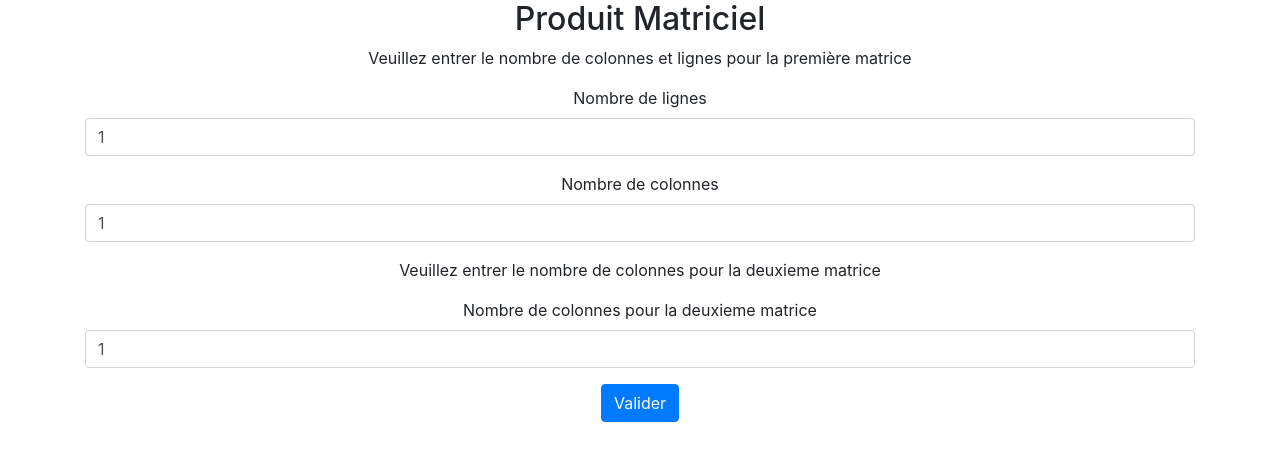
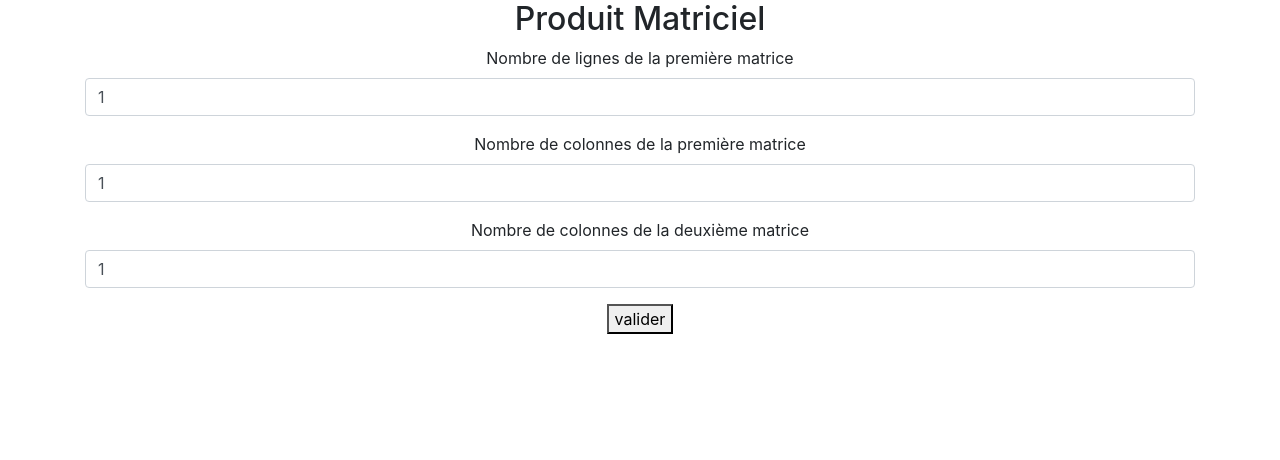
Before and after one commit to florian-barthelemy/produitMatriciel, a React (Create React App) app: page / in a window 1280 px wide. Shown: the top 460 px of the page. Built offline with nearby package versions, Linux system fonts and the light colour scheme.

Commit message:
manque affichage dynamique de la matrice resultante + css

```diff
--- a/package.json
+++ b/package.json
@@ -7,9 +7,11 @@
     "@testing-library/react": "^9.3.2",
     "@testing-library/user-event": "^7.1.2",
     "bootstrap": "^4.4.1",
+    "formik": "^2.1.1",
     "react": "^16.12.0",
     "react-dom": "^16.12.0",
-    "react-scripts": "3.3.0"
+    "react-scripts": "3.3.0",
+    "yup": "^0.28.0"
   },
   "scripts": {
     "start": "react-scripts start",
--- a/src/initialisation2.js
+++ b/src/initialisation2.js
@@ -4,35 +4,61 @@ import BodyMatrice from './matrice/bodyMatrice';
 export default function Initialisation2(props){
     let [matrice1]= useState([]);
     let [matrice2]= useState([]);
-
+    let [loading,setLoading]= useState(0)
     for ( let i=0;i<props.ligne;i++){
         matrice1[i]=[];
         for (let j=0;j<props.colonne;j++){
             matrice2[j]=[];
             matrice1[i].push(1);
             for (let k=0;k<props.colonne2;k++){
-                matrice2[j].push(0);
+                matrice2[j].push(1);
             }
         }
     }
 
 
+    function calculer(){
+
+        let res=[];
+        for (let i=0;i<props.ligne;i++){
+            res[i]=[]
+            for (let k=0;k<props.colonne2;k++){
+                res[i].push(0)
+                for (let j=0;j<props.colonne;j++){
+                    res[i][k]+=matrice1[i][j]*matrice2[j][k];
+                }
+            }
+        }
+return res
+    }
+
 return(<div className="row">
+
 <div className="col mx-2 table-responsive ">
     <table className="table">
         <thead><HeaderMatrice matrice={matrice1}/></thead>
     <tbody>
-        <BodyMatrice matrice={matrice1}/>
+        <BodyMatrice disabled={false} matrice={matrice1} calculer={calculer}/>
     </tbody>
   </table>
   </div>
   <div className="col mx-2 table-responsive">
   <table className="table">
        <thead>
-        <HeaderMatrice matrice={matrice2}/>
+        <HeaderMatrice matrice={matrice2} />
        </thead>
        <tbody>
-        <BodyMatrice matrice={matrice2}/>
+        <BodyMatrice disabled={false} matrice={matrice2} calculer={calculer}/>
+       </tbody>
+   </table>
+   </div>
+   <div className="col mx-2 table-responsive">
+  <table className="table">
+       <thead>
+        <HeaderMatrice matrice={calculer()}/>
+       </thead>
+       <tbody>
+        <BodyMatrice disabled={true} matrice={calculer()}/>
        </tbody>
    </table>
    </div>
--- a/src/matrice/bodyMatrice.js
+++ b/src/matrice/bodyMatrice.js
@@ -1,10 +1,10 @@
 import React from "react";
 import CelluleMatrice from './celluleMatrice';
 export default function BodyMatrice(props) {
-  const onChangeCellule = e => {
+ function onChangeCellule(e){
    let indice= e.target.id.split(":")
    props.matrice[indice[0]][indice[1]]=parseFloat(e.target.value);
-   console.log(props.matrice)
+   props.calculer();
   };
 
   function body() {
@@ -15,14 +15,7 @@ export default function BodyMatrice(props) {
           {ligne.map((cellule, index2) => {
             return (
               <td className="input" key={"celluleIndex" + index + index2}>
-                  <CelluleMatrice onChange={onChangeCellule} index={index} index2={index2} defaultValue={cellule}/>
-                {/* <input
-                  className=" text-center form-control"
-                  onChange={onChangeCellule}
-                  type="number"
-                  id={index+":"+index2}
-                  defaultValue={cellule}
-            /> */}
+                  <CelluleMatrice  disabled ={props.disabled} onChange={onChangeCellule} index={index} index2={index2} defaultValue={cellule}/>
               </td>
             );
           })}
--- a/src/matrice/celluleMatrice.js
+++ b/src/matrice/celluleMatrice.js
@@ -8,11 +8,12 @@ export default function CelluleMatrice(props){
             setErreurValue(true);
            }else{
                setErreurValue(false);
+               props.onChange(e)
            }
     }
     return(
         <>
-        <input onChange={onChange} defaultValue={props.defaultValue} type="number" className=" text-center form-control"/>
+        <input onChange={onChange} disabled={props.disabled} defaultValue={props.defaultValue} id={props.index+":"+props.index2} type="number" className=" text-center form-control"/>
         {erreurValue ?(<small className="text-danger">La valeur rentrée n'est pas un nombre </small>):(<></>)}
         </>
     )
--- a/src/produit.js
+++ b/src/produit.js
@@ -1,143 +1,122 @@
 import React, { useState } from "react";
 import Init2 from "./initialisation2";
+import * as Yup from "yup";
+import { Formik } from "formik";
 export default function Produit() {
   let [init, setInit] = useState(false);
   let [init2, setInit2] = useState(false);
-  let colonne = 0;
-  let colonne2 = 0;
-  let [colonneProps, setColonneProps] = useState(1);
-  let [colonne2Props, setColonne2Props] = useState(1);
-  let [ligneProps, setLigneProps] = useState(1);
-  let ligne = 0;
-  let [msgErreurLigne, setMsgErreurLigne] = useState("");
-  let [msgErreurColonne, setMsgErreurColonne] = useState("");
-  let [msgErreurColonne2, setMsgErreurColonne2] = useState("");
-  let [erreurLigne, setErreurLigne] = useState(false);
-  let [erreurColonne, setErreurColonne] = useState(false);
-  let [erreurColonne2, setErreurColonne2] = useState(false);
-  const onChangeColonne = e => {
-    colonne = e.target.value;
-    setColonneProps(colonne);
-    if (isNaN(colonne) || (colonne%1)!==0) {
-      setErreurColonne(true);
-      setMsgErreurColonne("le nombre de colonnes doit être un entier");
+  let [colonne,setColonne]=useState(1);
+  let [colonne2,setColonne2]=useState(1);
+  let [ligne,setLigne]=useState(1);
+  let [defaultValue] = useState({ colonne: 1, ligne: 1, colonne2: 1 });
 
-    } else {
-      if (colonne<1) {
-       setErreurColonne(true);
-      setMsgErreurColonne(
-        "le nombre de colonnes doit être supérieur ou égale à 1");
-      } else {
-        setErreurColonne(false);
-      }
-    }
-  };
-
-  const onChangeColonne2 = e => {
-    colonne2 = e.target.value;
-    setColonne2Props(colonne2);
-    if (colonne2 < 1) {
-      setErreurColonne2(true);
-      setMsgErreurColonne2(
-        "le nombre de colonnes doit être supérieur ou égal à 1"
-      );
-    } else {
-      if (isNaN(colonne2)|| (colonne2%1)!==0) {
-        setErreurColonne2(true);
-        setMsgErreurColonne2("le nombre de colonnes doit être un entier");
-      } else {
-        setErreurColonne2(false);
-      }
-    }
-  };
-
-  const onChangeLigne = e => {
-    ligne = e.target.value;
-    setLigneProps(ligne);
-    if (ligne < 1) {
-      setErreurLigne(true);
-      setMsgErreurLigne("le nombre de lignes doit être  égal ou supérieur à 1");
-    } else {
-      if (isNaN(ligne) || (ligne%1)!==0) {
-        setErreurLigne(true);
-        setMsgErreurLigne("le nombre de lignes doit être un entier");
-      } else {
-        setErreurLigne(false);
-      }
-    }
-  };
+  let formSchema = Yup.object().shape({
+    colonne: Yup.number()
+    .typeError("ce nombre doit être un nombre")
+    .required("le nombre de colonne de la première matrice requis")
+      .integer("ce nombre doit être entier")
+      .min(1, "le nombre de colonnes  doit être supérieur à 1")
+      ,
+    ligne: Yup.number()
+      .required("le nombre de ligne de la première matrice requis")
+      .min(1, "le nombre de lignes doit être supérieur a 1")
+      .integer("ce nombre doit être entier"),
+    colonne2: Yup.number()
+      .required("le nombre de colonne de la deuxième matrice requis")
+      .integer("ce nombre doit être entier")
+      .min(1, "le nombre de colonnes  doit être supérieur à 1")
+  });
 
   function valider(e) {
-    e.preventDefault();
-    if (!erreurColonne && !erreurLigne &&!erreurColonne2) {
+   setColonne(e.colonne);
+   setColonne2(e.colonne2);
+   setLigne(e.ligne);
     setInit2(true);
     setInit(true);
-    } else {
-      alert("nombre de colonnes et/ou lignes invalide");
-    }
   }
 
   return (
     <div>
       {!init ? (
         <div className="container">
-          <p>
-            Veuillez entrer le nombre de colonnes et lignes pour la première
-            matrice
-          </p>
-          <form>
+          {
+            <Formik
+              onSubmit={valider}
+              initialValues={defaultValue}
+              validationSchema={formSchema}
+            >
+              {({ values, handleChange, handleSubmit, handleBlur, errors }) => (
+                <form onSubmit={handleSubmit}>
                   <div className="form-group">
-              <label htmlFor="ligne">Nombre de lignes</label>
+                    <label htmlFor="ligne">
+                      Nombre de lignes de la première matrice
+                    </label>
                     <input
                       type="number"
                       min="1"
                       className="form-control"
                       id="ligne"
-                onChange={onChangeLigne}
-                defaultValue="1"
+                      onChange={handleChange}
+                      onBlur={handleBlur}
+                      value={values.ligne}
                     />
-              {erreurLigne ? <small>{msgErreurLigne}</small> : <> </>}
+                    {errors.ligne && (
+                      <small  className="form-text  text-danger d-flex float-right">
+                        {errors.ligne}
+                      </small>
+                    )}
                   </div>
+
                   <div className="form-group">
-              <label htmlFor="colonne">Nombre de colonnes</label>
+                    <label htmlFor="colonne">
+                      Nombre de colonnes de la première matrice
+                    </label>
                     <input
                       type="number"
                       min="1"
                       className="form-control"
                       id="colonne"
-                onChange={onChangeColonne}
-                defaultValue='1'
+                      onChange={handleChange}
+                      onBlur={handleBlur}
+                      value={values.colonne}
                     />
-              {erreurColonne ? <small>{msgErreurColonne}</small> : <> </>}
+                    {errors.colonne && (
+                      <small className="form-text text-danger d-flex float-right">
+                        {errors.colonne}
+                      </small>
+                    )}
                   </div>
 
-            <p>
-              Veuillez entrer le nombre de colonnes pour la deuxieme matrice
-            </p>
                   <div className="form-group">
                     <label htmlFor="colonne2">
-                Nombre de colonnes pour la deuxieme matrice
+                      Nombre de colonnes de la deuxième matrice
                     </label>
                     <input
                       type="number"
                       min="1"
                       className="form-control"
                       id="colonne2"
-                onChange={onChangeColonne2}
-                defaultValue="1"
+                      onChange={handleChange}
+                      onBlur={handleBlur}
+                      value={values.colonne2}
                     />
-              {erreurColonne2 ? <small>{msgErreurColonne2}</small> : <> </>}
+                    {errors.colonne2 && (
+                      <small className="form-text text-danger d-flex float-right">
+                        {errors.colonne2}
+                      </small>
+                    )}
                   </div>
-            <button type="submit" onClick={valider} className="btn btn-primary">
-              Valider
-            </button>
+                      <button type="submit">valider</button>
                 </form>
+              )}
+            </Formik>
+          }
         </div>
       ) : init2 ? (
         <Init2
-          colonne={colonneProps}
-          ligne={ligneProps}
-          colonne2={colonne2Props}
+        colonne={colonne}
+        ligne={ligne}
+        colonne2={colonne2}
         />
       ) : (
         <></>
```
Also changed, not shown: 1 other file (tests, documents, lock files or other folders). Lines whose indentation alone changed are shown as unchanged.
